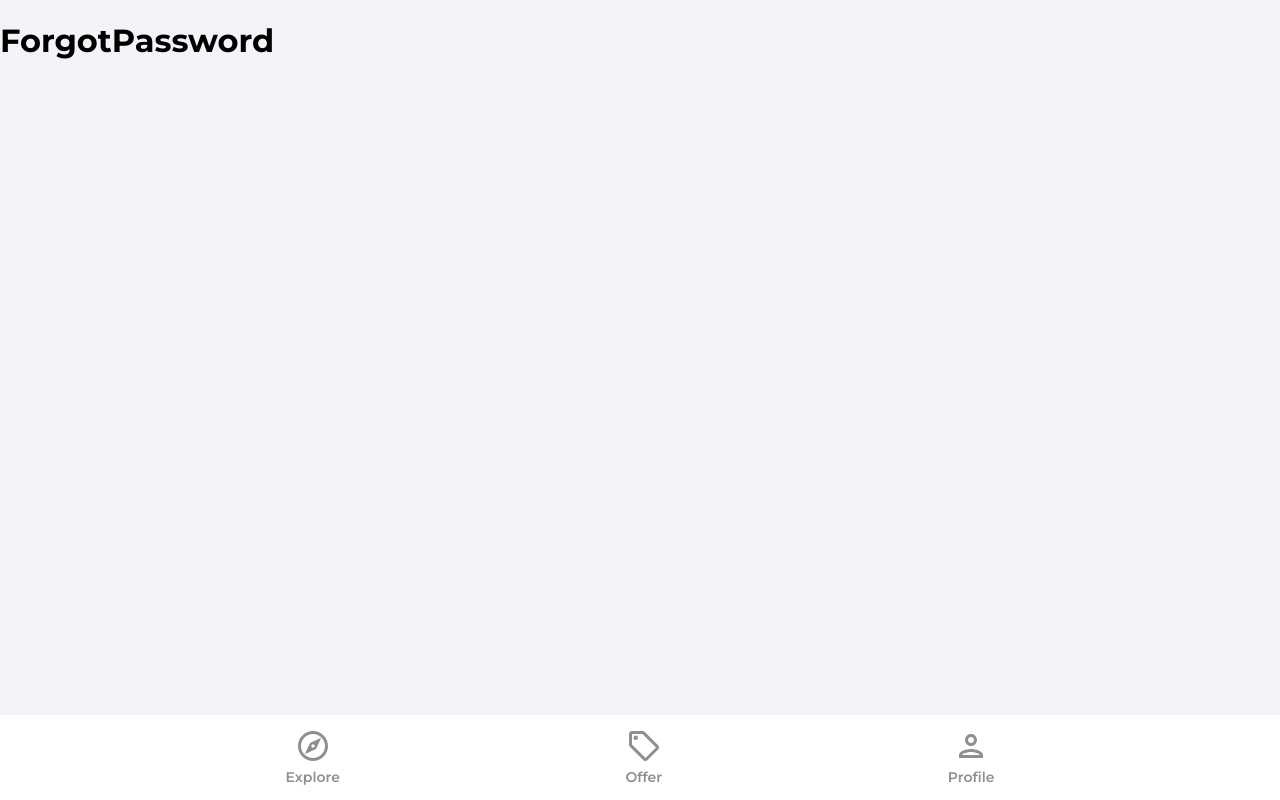
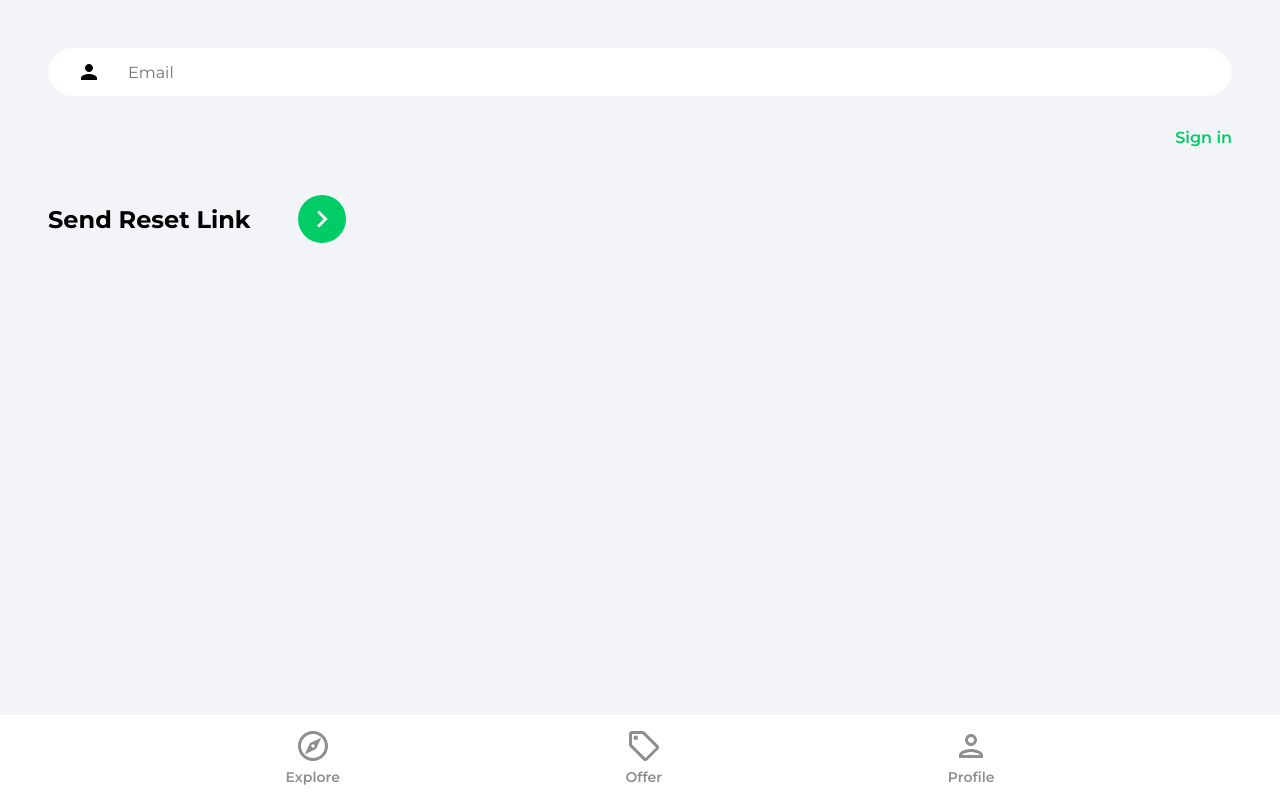
Before and after one commit to Felipeazs/marketplace, a React (Create React App) app: page /forgot-password in a window 1280 px wide. Built offline with nearby package versions, Linux system fonts and the light colour scheme.

Commit message:
Forgot password functionality. Sending email request to change password.

```diff
--- a/src/pages/ForgotPassword.jsx
+++ b/src/pages/ForgotPassword.jsx
@@ -1,7 +1,68 @@
-import React from 'react';
+import React, { useState } from 'react';
+import { Link } from 'react-router-dom';
+import { toast } from 'react-toastify';
+
+//firebase
+import { getAuth, sendPasswordResetEmail } from 'firebase/auth';
+
+//icons
+import { ReactComponent as ArrowRightIcon } from '../assets/svg/keyboardArrowRightIcon.svg';
 
 const ForgotPassword = () => {
-	return <h1>ForgotPassword</h1>;
+	const [email, setEmail] = useState('');
+
+	const onChangeHandler = (event) => {
+		setEmail(event.target.value);
+	};
+
+	const onSubmitHandler = async (event) => {
+		event.preventDefault();
+
+		try {
+			const auth = getAuth();
+			await sendPasswordResetEmail(auth, email);
+
+			toast.success('Email was sent');
+		} catch (error) {
+			toast.error('Could not send reset email');
+		}
+	};
+	return (
+		<div className='pageContainer'>
+			<header>
+				<p className='pageHeader'></p>
+			</header>
+			<main>
+				<form onSubmit={onSubmitHandler}>
+					<input
+						type='email'
+						id='email'
+						placeholder='Email'
+						value={email}
+						onChange={onChangeHandler}
+						className='emailInput'
+					/>
+					<Link
+						className='forgotPasswordLink'
+						to='/sign-in'
+					>
+						Sign in
+					</Link>
+
+					<div className='signInBar'>
+						<div className='signInText'>Send Reset Link</div>
+						<button className='signInButton'>
+							<ArrowRightIcon
+								fill='#ffffff'
+								width='34px'
+								height='34px'
+							/>
+						</button>
+					</div>
+				</form>
+			</main>
+		</div>
+	);
 };
 
 export default ForgotPassword;
```
